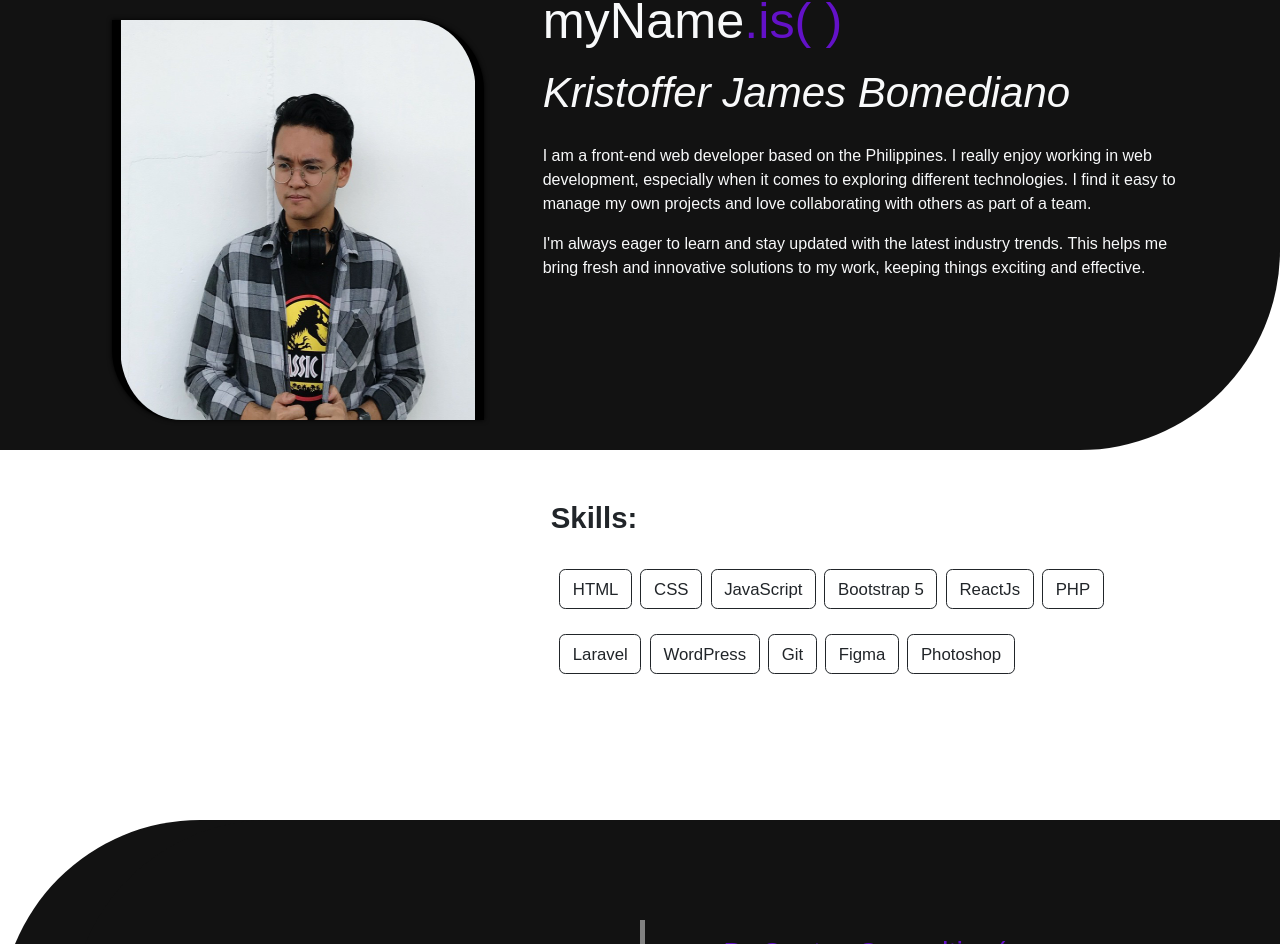
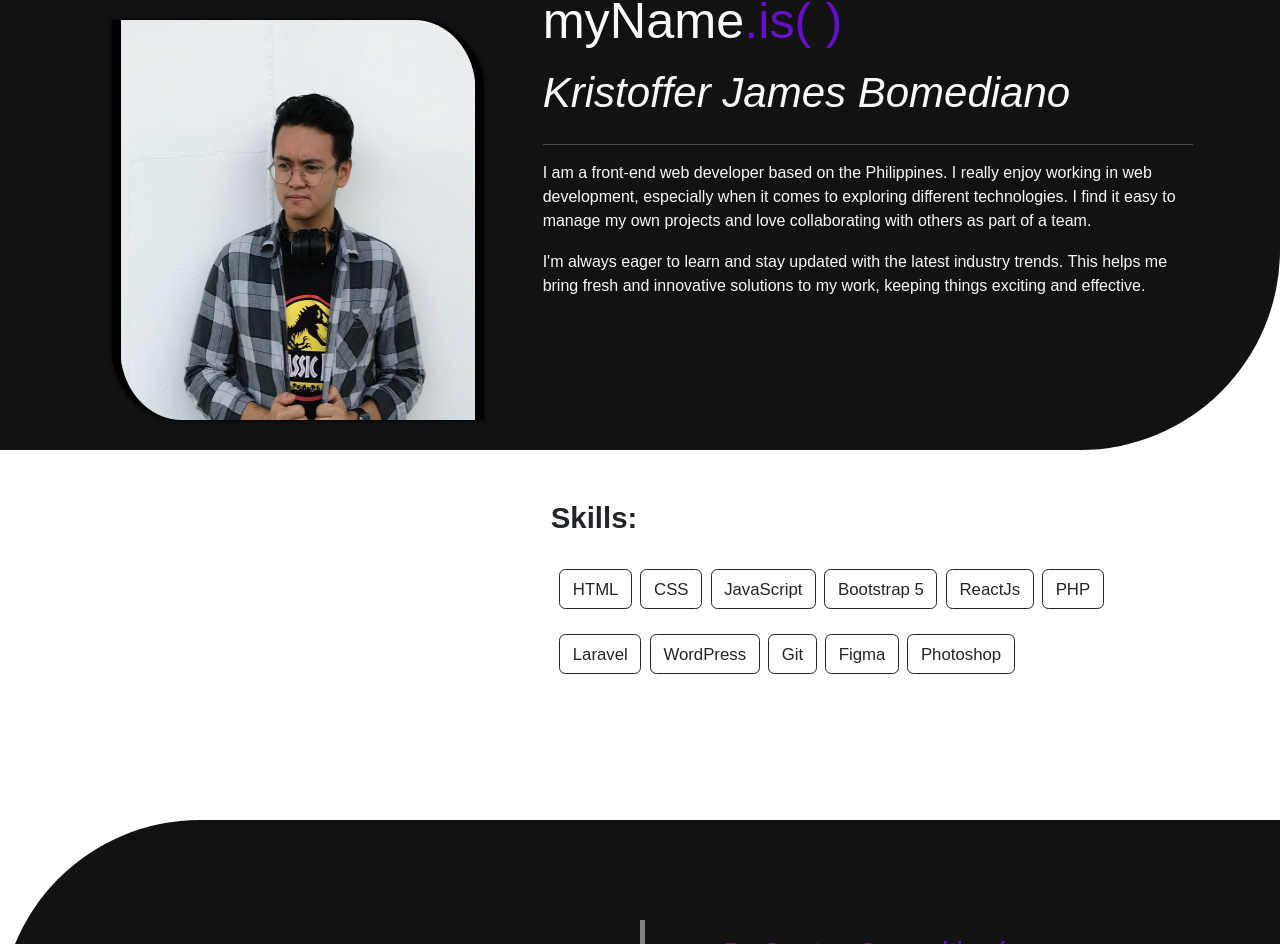
Before and after one commit to jammmeess/portfolio-jammmeess, a React (Create React App) app: page / in a window 1280 px wide. Shown: the part 757-1701 px from the top of the page. Built offline with nearby package versions, Linux system fonts and the light colour scheme; a web font is replaced by a local one.

Commit message:
Added Divider

```diff
--- a/src/components/About.jsx
+++ b/src/components/About.jsx
@@ -38,7 +38,7 @@ const About = () => {
                 <span className="display-5">
                   <p>
                     <strong>
-                    myName<span className="text-code">.is( )</span>
+                      myName<span className="text-code">.is( ) </span>
                     </strong>
                   </p>
                 </span>
@@ -47,6 +47,7 @@ const About = () => {
                     <i>Kristoffer James Bomediano</i>
                   </b>
                 </p>
+                <hr className="divider" />
                 <p>
                   I am a front-end web developer based on the Philippines. I
                   really enjoy working in web development, especially when it
@@ -122,8 +123,6 @@ const About = () => {
           </div>
         </div>
       </div>
-
-
     </section>
   );
 };
```
Lines whose indentation alone changed are shown as unchanged.
